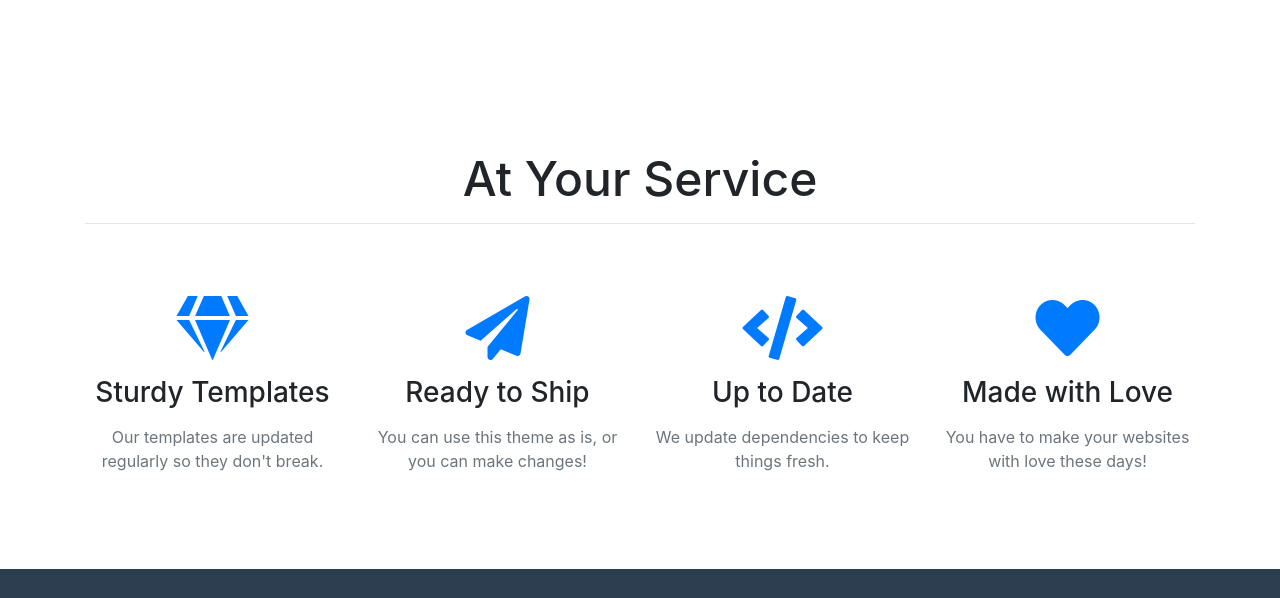
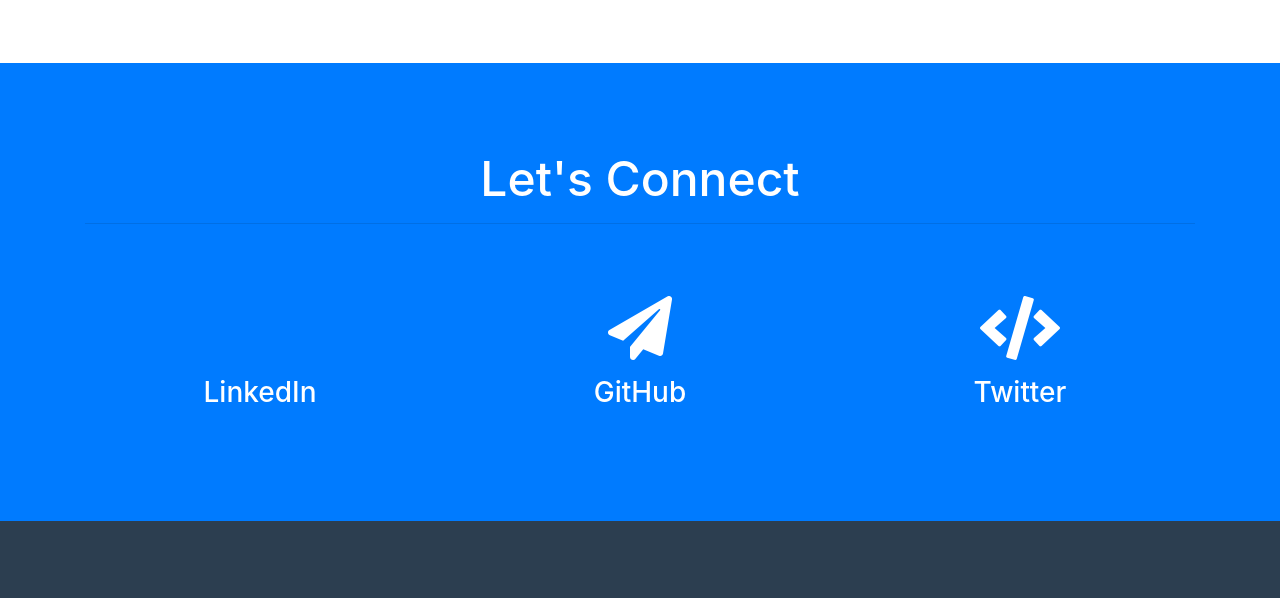
Before and after one commit to ZakLaughton/personal-homepage, a website with bundled scripts: page index.html in a window 1280 px wide. Shown: the part 956-1554 px from the top of the page. Built offline with nearby package versions, Linux system fonts and the light colour scheme.

Commit message:
feat: Remove default style from section

```diff
--- a/index.html
+++ b/index.html
@@ -15,6 +15,7 @@
 
     <!-- Custom fonts for this template -->
     <link href="vendor/fontawesome-free/css/all.min.css" rel="stylesheet" type="text/css">
+    <link rel="stylesheet" href="https://use.fontawesome.com/releases/v5.7.0/css/all.css" integrity="sha384-lZN37f5QGtY3VHgisS14W3ExzMWZxybE1SJSEsQp9S+oqd12jhcu+A56Ebc1zFSJ" crossorigin="anonymous">
     <link href="https://fonts.googleapis.com/css?family=Montserrat:400,700" rel="stylesheet" type="text/css">
     <link href="https://fonts.googleapis.com/css?family=Lato:400,700,400italic,700italic" rel="stylesheet" type="text/css">
 
@@ -126,43 +127,33 @@
     </section> -->
 
     <!-- Contact section -->
-    <section id="services">
+    <section class="bg-primary text-white mb-0" id="services">
       <div class="container">
         <div class="row">
           <div class="col-lg-12 text-center">
-            <h2 class="section-heading">At Your Service</h2>
+            <h2 class="section-heading">Let's Connect</h2>
             <hr class="my-4">
           </div>
         </div>
       </div>
       <div class="container">
         <div class="row">
-          <div class="col-lg-3 col-md-6 text-center">
+          <div class="col-lg-4 col-md-6 text-center">
             <div class="service-box mt-5 mx-auto">
-              <i class="fas fa-4x fa-gem text-primary mb-3 sr-icon-1"></i>
-              <h3 class="mb-3">Sturdy Templates</h3>
-              <p class="text-muted mb-0">Our templates are updated regularly so they don't break.</p>
+              <i class="fas fa-4x fa-linkedin mb-3 sr-icon-1"></i>
+              <h3 class="mb-3">LinkedIn</h3>
             </div>
           </div>
-          <div class="col-lg-3 col-md-6 text-center">
+          <div class="col-lg-4 col-md-6 text-center">
             <div class="service-box mt-5 mx-auto">
-              <i class="fas fa-4x fa-paper-plane text-primary mb-3 sr-icon-2"></i>
-              <h3 class="mb-3">Ready to Ship</h3>
-              <p class="text-muted mb-0">You can use this theme as is, or you can make changes!</p>
+              <i class="fas fa-4x fa-paper-plane mb-3 sr-icon-2"></i>
+              <h3 class="mb-3">GitHub</h3>
             </div>
           </div>
-          <div class="col-lg-3 col-md-6 text-center">
+          <div class="col-lg-4 col-md-6 text-center">
             <div class="service-box mt-5 mx-auto">
-              <i class="fas fa-4x fa-code text-primary mb-3 sr-icon-3"></i>
-              <h3 class="mb-3">Up to Date</h3>
-              <p class="text-muted mb-0">We update dependencies to keep things fresh.</p>
-            </div>
-          </div>
-          <div class="col-lg-3 col-md-6 text-center">
-            <div class="service-box mt-5 mx-auto">
-              <i class="fas fa-4x fa-heart text-primary mb-3 sr-icon-4"></i>
-              <h3 class="mb-3">Made with Love</h3>
-              <p class="text-muted mb-0">You have to make your websites with love these days!</p>
+              <i class="fas fa-4x fa-code mb-3 sr-icon-3"></i>
+              <h3 class="mb-3">Twitter</h3>
             </div>
           </div>
         </div>
```
